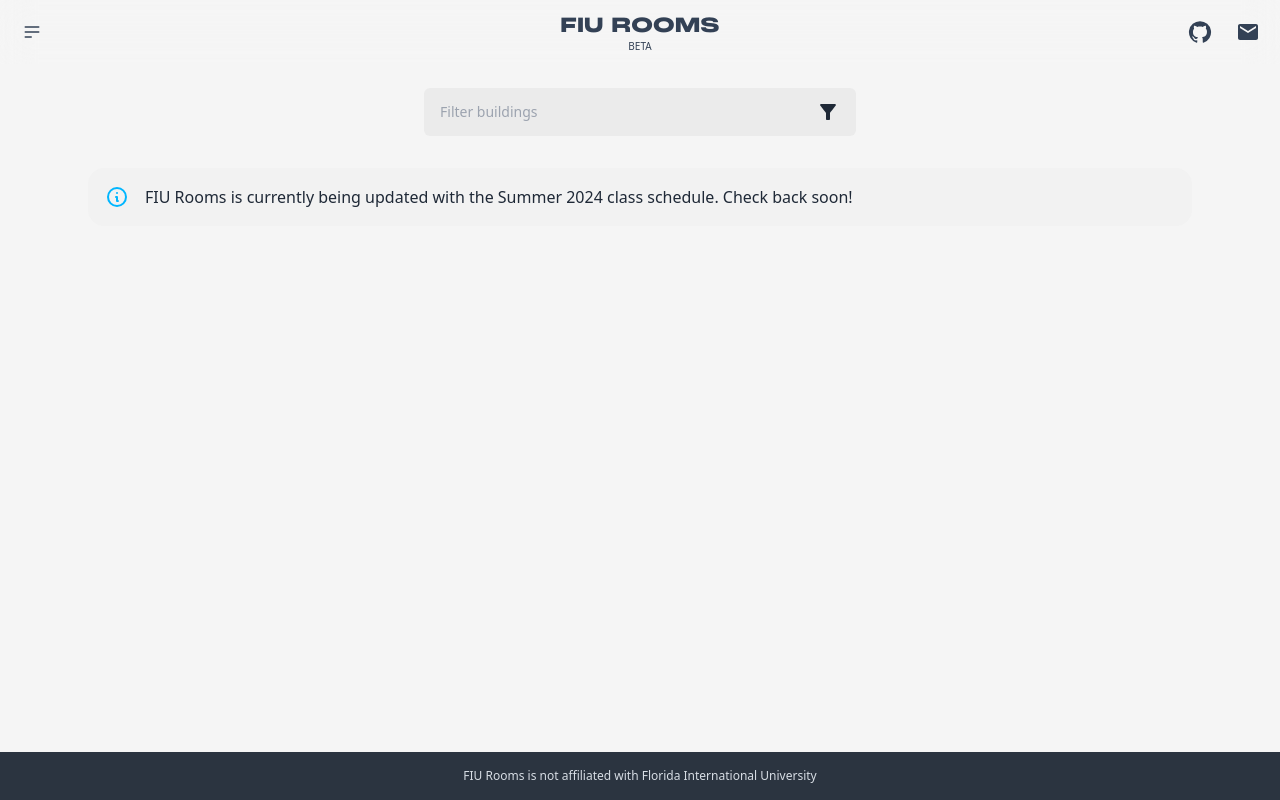
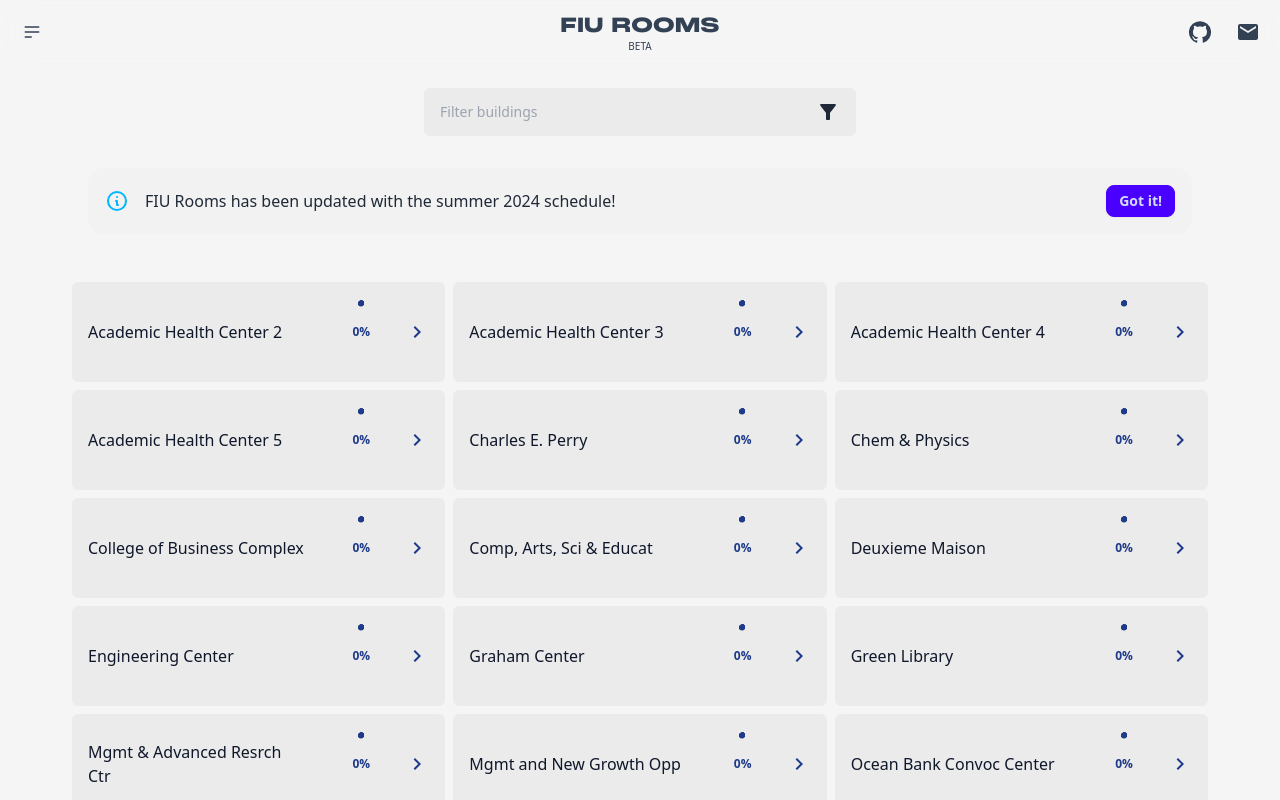
Before and after one commit to amichaeel/fiu-rooms, a Next.js app: page / in a window 1280 px wide. Shown: the top 800 px of the page. Built offline with nearby package versions, Linux system fonts and the light colour scheme; no server answers; the database is empty.

Commit message:
summer 2024 update

```diff
--- a/pages/index.js
+++ b/pages/index.js
@@ -15,12 +15,12 @@
     "College of Business Complex",
     "Chem & Physics",
     "Deuxieme Maison",
-    "Everglades Residence Hall",
+    // "Everglades Residence Hall",
     "Engineering Center",
     "Patricia&PhilipFrostMuseum",
     "Graham Center",
     "Green Library",
-    "Labor Center",
+    // "Labor Center",
     "Mgmt and New Growth Opp",
     "Mgmt & Advanced Resrch Ctr",
     "Ocean Bank Convoc Center",
@@ -36,7 +36,7 @@
     "West 1",
     "West 9",
     "West 10",
-    "Wertheim Prf Arts Ctr",
+    // "Wertheim Prf Arts Ctr",
   ].sort();
 
   const [search, setSearch] = useState("");
@@ -78,13 +78,13 @@
       <div className={"w-full p-6 max-w-6xl " + (achknowledge && " hidden")}>
         <div role="alert" className="alert">
           <svg xmlns="http://www.w3.org/2000/svg" fill="none" viewBox="0 0 24 24" className="stroke-info shrink-0 w-6 h-6 "><path strokeLinecap="round" strokeLinejoin="round" strokeWidth="2" d="M13 16h-1v-4h-1m1-4h.01M21 12a9 9 0 11-18 0 9 9 0 0118 0z"></path></svg>
-          <span>FIU Rooms is currently being updated with the Summer 2024 class schedule. Check back soon!</span>
-          {/* <div>
+          <span>FIU Rooms has been updated with the summer 2024 schedule!</span>
+          <div>
             <button onClick={() => setAchknowledge(true)} className="btn btn-sm btn-primary">Got it!</button>
-          </div> */}
+          </div>
         </div>
       </div>
-      {/* <section
+      <section
         id="buildings"
         className="grid w-full max-w-6xl grid-cols-1 gap-2 px-2 pt-6 md:grid-cols-2 lg:grid-cols-3"
       >
@@ -99,7 +99,7 @@
             <span>No buildings found</span>
           </div>
         )}
-      </section> */}
+      </section>
     </div>
   );
 }
```
